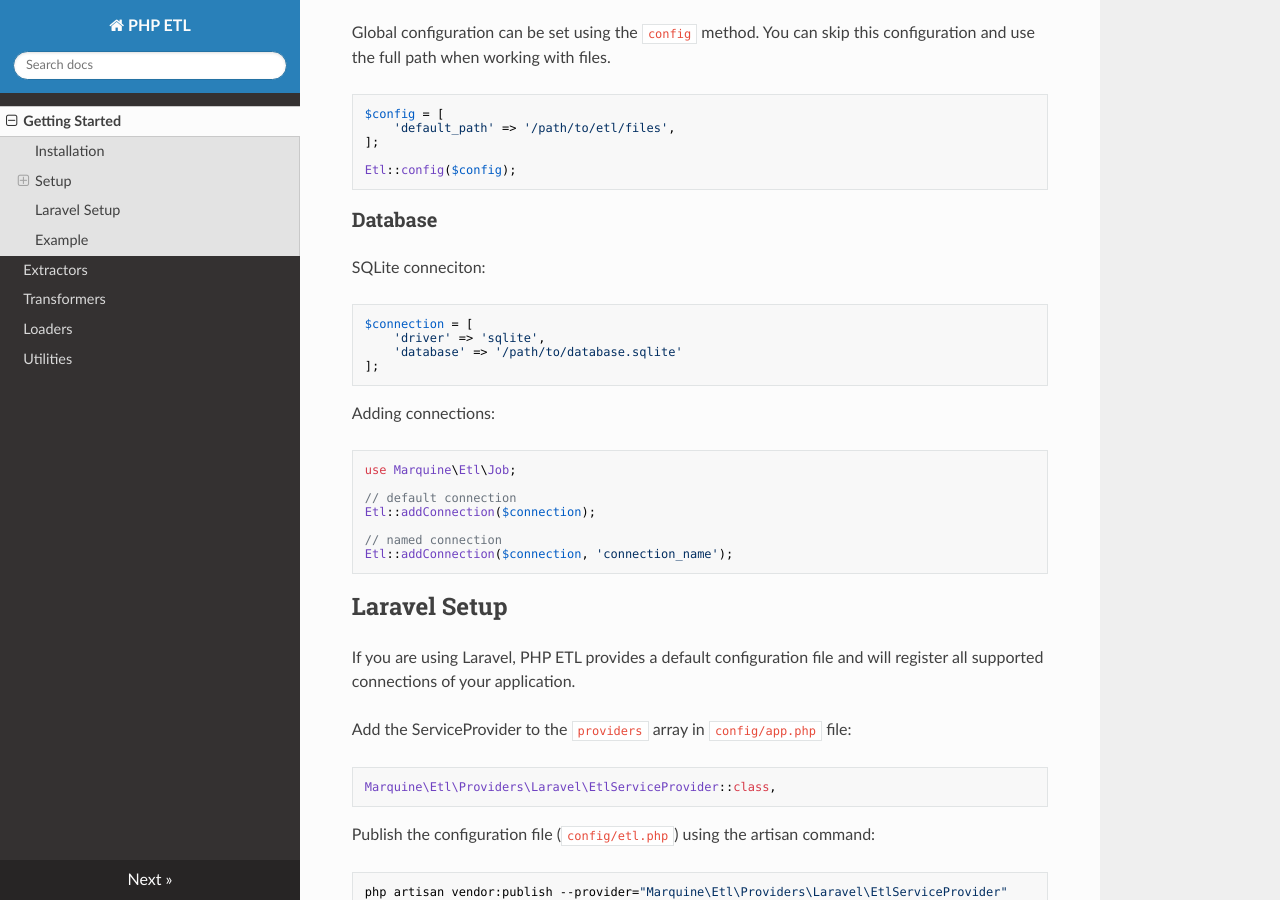
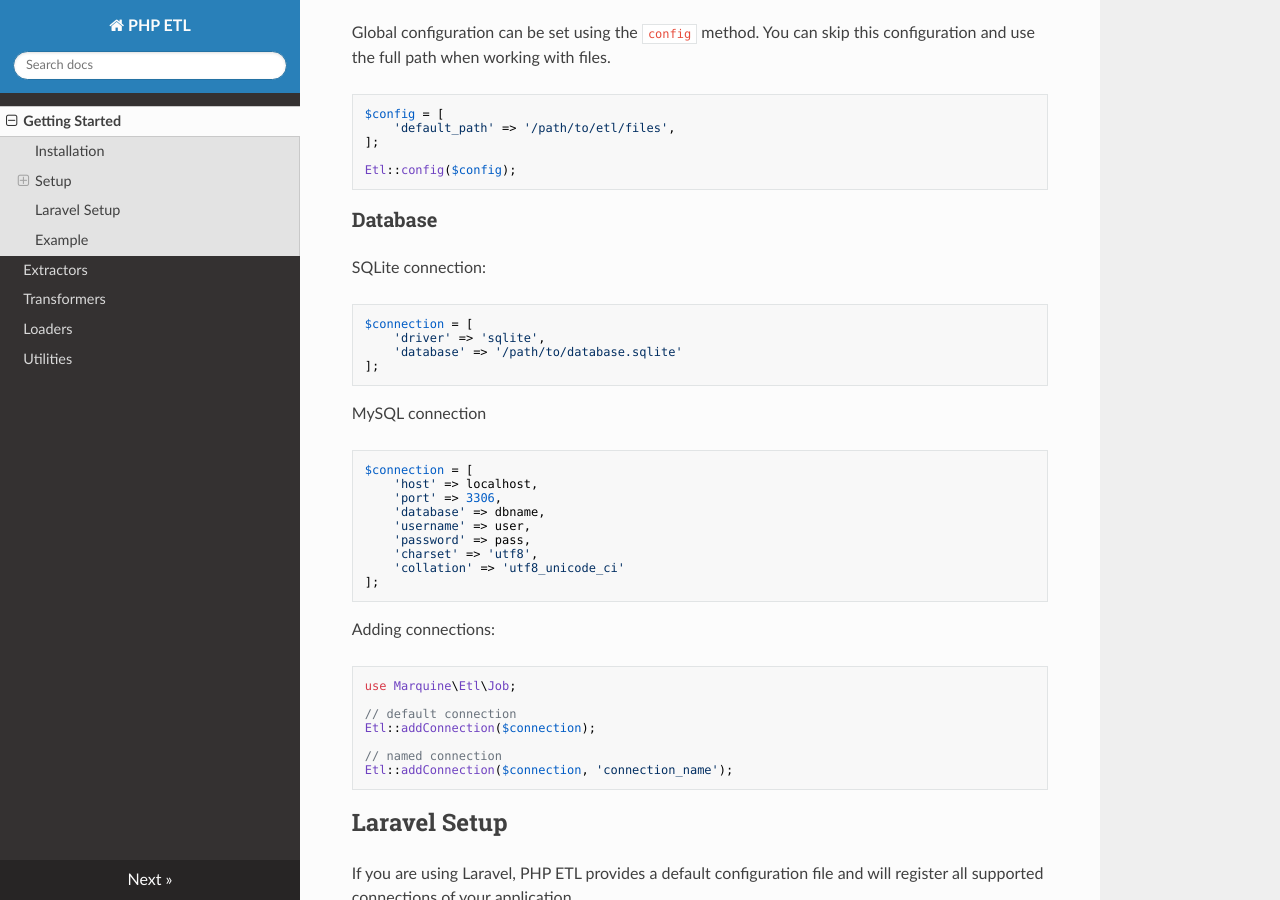
Before and after one commit to leomarquine/php-etl, an MkDocs documentation site: the page built from docs/index.md, in a window 1280 px wide and 900 px high, scrolled down 453 px. Built offline with MkDocs 1.6.1, drawn with Linux system fonts in a browser that asks for light colours; nearby versions of some CDN libraries; old or Windows-style settings are respelled for this version of MkDocs.

Commit message:
Add MySQL connection to docs

````diff
--- a/docs/index.md
+++ b/docs/index.md
@@ -21,11 +21,24 @@ Etl::config($config);
 ```
 
 ### Database
-SQLite conneciton:
+SQLite connection:
 ```php
 $connection = [
     'driver' => 'sqlite',
     'database' => '/path/to/database.sqlite'
+];
+```
+
+MySQL connection
+```php
+$connection = [
+    'host' => localhost,
+    'port' => 3306,
+    'database' => dbname,
+    'username' => user,
+    'password' => pass,
+    'charset' => 'utf8',
+    'collation' => 'utf8_unicode_ci'
 ];
 ```
 
````
